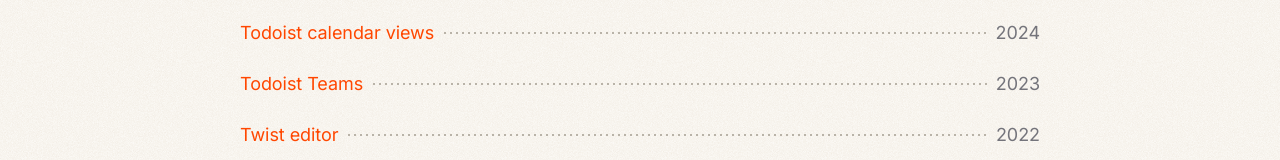
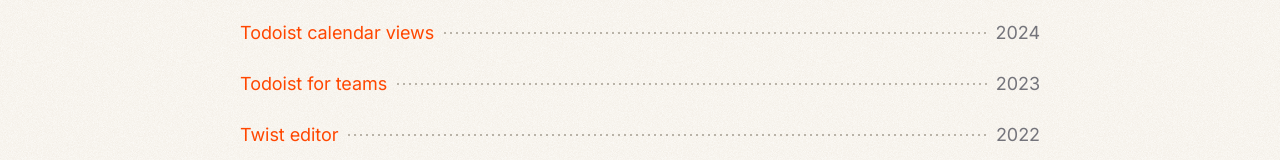
Before and after one commit to hfauq/hfauq.github.io, a React (Vite) app: page / in a window 1280 px wide. Shown: the part 591-751 px from the top of the page. Built offline with nearby package versions, Linux system fonts and the light colour scheme.

Commit message:
Rename Todoist Teams to Todoist for teams

```diff
--- a/src/App.jsx
+++ b/src/App.jsx
@@ -10,7 +10,7 @@ const projects = [
   { name: 'Todoist Ramble', url: 'https://www.todoist.com/ramble', date: '2025' },
   { name: 'Todoist calendar integrations', url: 'https://www.todoist.com/help/todoist/integrations/use-the-calendar-integration-rCqwLCt3G', date: '2024' },
   { name: 'Todoist calendar views', url: 'https://www.todoist.com/help/todoist/product-updates/whats-new-january-december-2024-cueCuXy76#h_01J016TXTFXAKP8KSXYJW93BD8', date: '2024' },
-  { name: 'Todoist Teams', url: 'https://www.todoist.com/teams', date: '2023' },
+  { name: 'Todoist for teams', url: 'https://www.todoist.com/teams', date: '2023' },
   { name: 'Twist editor', url: 'https://twist.com/help/articles/whats-new-JPJ4HduH', date: '2022' },
   { name: 'Todoist task view', url: 'https://www.todoist.com/inspiration/todoist-new-task-view', date: '2022' },
   { name: 'Twist redesign', url: 'https://twist.com/help/articles/the-new-and-updated-twist-HSc4VzbsE', date: '2021' },
```
